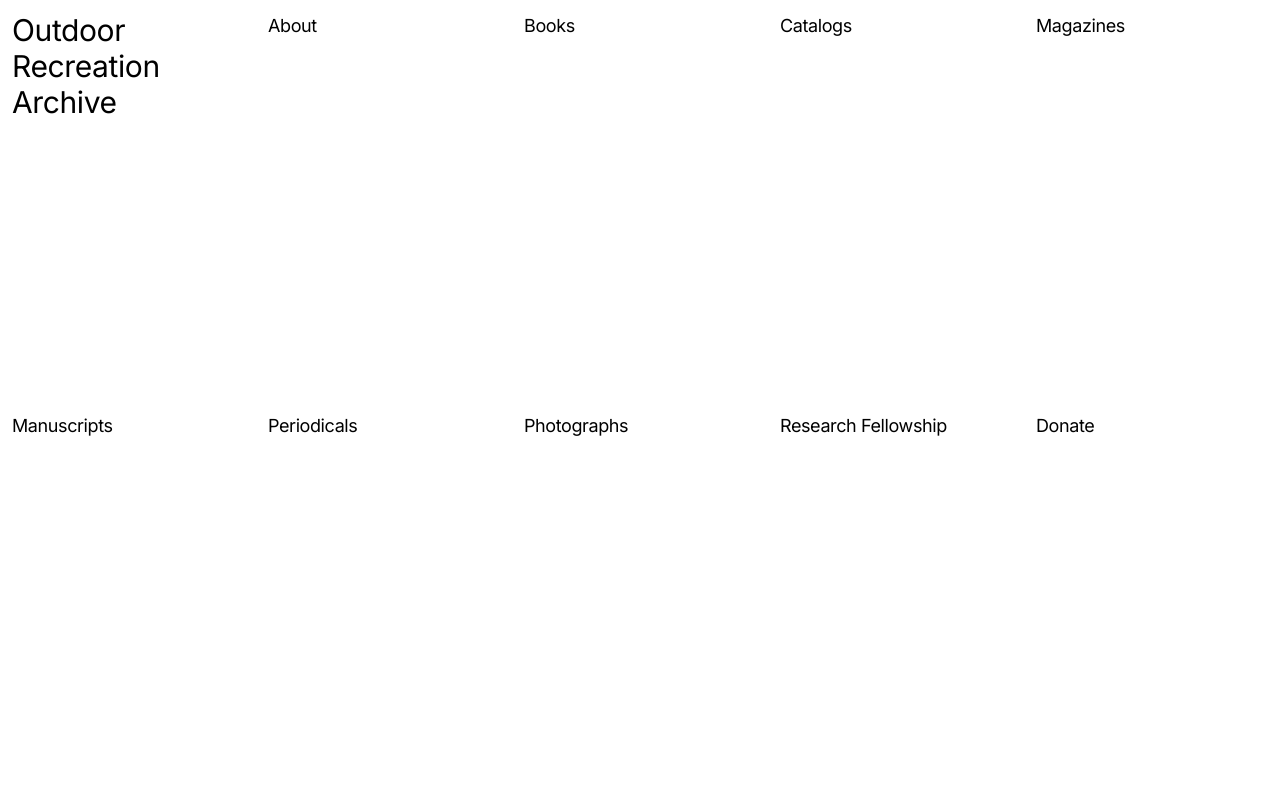
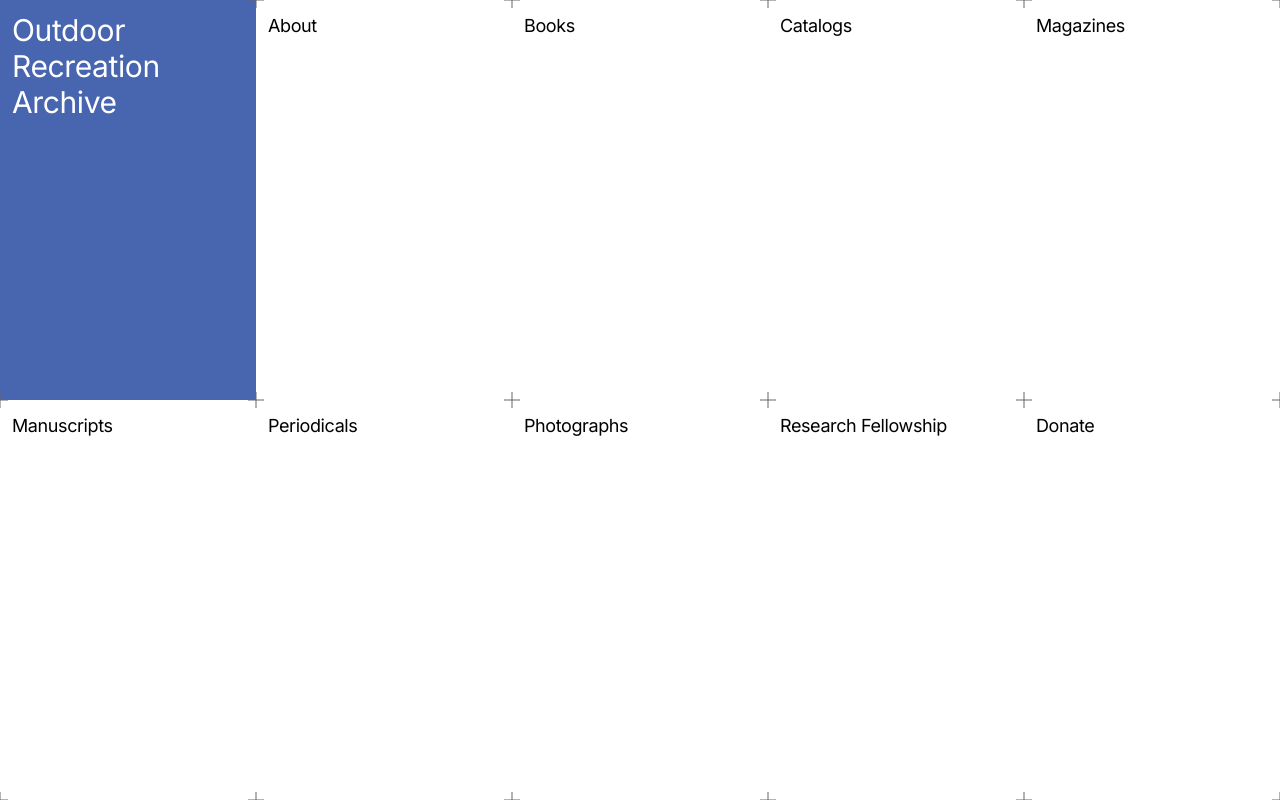
Before and after one commit to gabewolford/outdoor-recreation-archive, a Next.js app: page / in a window 1280 px wide. Built offline with nearby package versions, Linux system fonts and the light colour scheme.

Commit message:
added linkTo prop, updated colors

```diff
--- a/src/app/components/Home/BottomRowCard.jsx
+++ b/src/app/components/Home/BottomRowCard.jsx
@@ -1,14 +1,19 @@
-export default function BottomRowCard({ title }) {
+import Link from "next/link";
+
+export default function BottomRowCard({ title, linkTo }) {
   return (
-    <div className="hidden lg:block col-span-1 p-3 text-lg relative">
+    <Link
+      href={linkTo}
+      className="hidden lg:block col-span-1 p-3 text-lg relative hover:bg-blue-main hover:text-white"
+    >
       {/* Top-right corner */}
-      <div className="absolute top-0 right-0 w-4 h-px bg-crosshairs-gray transform translate-x-1/2 -translate-y-1/2"></div>
-      <div className="absolute top-0 right-0 w-px h-4 bg-crosshairs-gray transform translate-x-1/2 -translate-y-1/2"></div>
+      <div className="absolute top-0 right-0 w-4 h-px bg-gray-main transform translate-x-1/2 -translate-y-1/2"></div>
+      <div className="absolute top-0 right-0 w-px h-4 bg-gray-main transform translate-x-1/2 -translate-y-1/2"></div>
       {/* Bottom-right corner */}
-      <div className="absolute bottom-0 right-0 w-4 h-px bg-crosshairs-gray transform translate-x-1/2 translate-y-1/2"></div>
-      <div className="absolute bottom-0 right-0 w-px h-4 bg-crosshairs-gray transform translate-x-1/2 translate-y-1/2"></div>
+      <div className="absolute bottom-0 right-0 w-4 h-px bg-gray-main transform translate-x-1/2 translate-y-1/2"></div>
+      <div className="absolute bottom-0 right-0 w-px h-4 bg-gray-main transform translate-x-1/2 translate-y-1/2"></div>
       {/* Content */}
       {title}
-    </div>
+    </Link>
   );
 }
--- a/src/app/components/Home/CornerCrosshairs.jsx
+++ b/src/app/components/Home/CornerCrosshairs.jsx
@@ -2,14 +2,14 @@ export default function CornerCrosshairs() {
   return (
     <>
       {/* Top-left corner */}
-      <div className="absolute top-0 left-0 w-4 h-px bg-crosshairs-gray transform -translate-x-1/2 -translate-y-1/2"></div>
-      <div className="absolute top-0 left-0 w-px h-4 bg-crosshairs-gray transform -translate-x-1/2 -translate-y-1/2"></div>
+      <div className="absolute top-0 left-0 w-4 h-px bg-gray-main transform -translate-x-1/2 -translate-y-1/2"></div>
+      <div className="absolute top-0 left-0 w-px h-4 bg-gray-main transform -translate-x-1/2 -translate-y-1/2"></div>
       {/* Top-right corner */}
-      <div className="absolute top-0 right-0 w-4 h-px bg-crosshairs-gray transform translate-x-1/2 -translate-y-1/2"></div>
-      <div className="absolute top-0 right-0 w-px h-4 bg-crosshairs-gray transform translate-x-1/2 -translate-y-1/2"></div>
+      <div className="absolute top-0 right-0 w-4 h-px bg-gray-main transform translate-x-1/2 -translate-y-1/2"></div>
+      <div className="absolute top-0 right-0 w-px h-4 bg-gray-main transform translate-x-1/2 -translate-y-1/2"></div>
       {/* Bottom-left corner */}
-      <div className="absolute bottom-0 left-0 w-4 h-px bg-crosshairs-gray transform -translate-x-1/2 translate-y-1/2"></div>
-      <div className="absolute bottom-0 left-0 w-px h-4 bg-crosshairs-gray transform -translate-x-1/2 translate-y-1/2"></div>
+      <div className="absolute bottom-0 left-0 w-4 h-px bg-gray-main transform -translate-x-1/2 translate-y-1/2"></div>
+      <div className="absolute bottom-0 left-0 w-px h-4 bg-gray-main transform -translate-x-1/2 translate-y-1/2"></div>
     </>
   );
 }
--- a/src/app/components/Home/NameCard.jsx
+++ b/src/app/components/Home/NameCard.jsx
@@ -1,12 +1,12 @@
 export default function NameCard() {
   return (
-    <div className="flex flex-col justify-between col-span-1 row-span-1 p-3 text-2xl relative">
+    <div className="flex flex-col justify-between col-span-1 row-span-1 p-3 text-2xl relative hover:bg-blue-main hover:text-white">
       {/* Bottom-left corner */}
-      <div className="hidden lg:block absolute bottom-0 left-0 w-4 h-px bg-crosshairs-gray transform -translate-x-1/2 translate-y-1/2"></div>
-      <div className="hidden lg:block absolute bottom-0 left-0 w-px h-4 bg-crosshairs-gray transform -translate-x-1/2 translate-y-1/2"></div>
+      <div className="hidden lg:block absolute bottom-0 left-0 w-4 h-px bg-gray-main transform -translate-x-1/2 translate-y-1/2"></div>
+      <div className="hidden lg:block absolute bottom-0 left-0 w-px h-4 bg-gray-main transform -translate-x-1/2 translate-y-1/2"></div>
       {/* Bottom-right corner */}
-      <div className="block lg:hidden absolute bottom-0 right-0 w-4 h-px bg-crosshairs-gray transform translate-x-1/2 translate-y-1/2"></div>
-      <div className="block lg:hidden absolute bottom-0 right-0 w-px h-4 bg-crosshairs-gray transform translate-x-1/2 translate-y-1/2"></div>
+      <div className="block lg:hidden absolute bottom-0 right-0 w-4 h-px bg-gray-main transform translate-x-1/2 translate-y-1/2"></div>
+      <div className="block lg:hidden absolute bottom-0 right-0 w-px h-4 bg-gray-main transform translate-x-1/2 translate-y-1/2"></div>
       {/* Content */}
       <h1 className="text-5xl lg:text-3xl">
         Outdoor
--- a/src/app/components/Home/TopRowCard.jsx
+++ b/src/app/components/Home/TopRowCard.jsx
@@ -1,11 +1,16 @@
-export default function TopRowCard({ title }) {
+import Link from "next/link";
+
+export default function TopRowCard({ title, linkTo }) {
   return (
-    <div className="hidden lg:block col-span-1 p-3 text-lg relative">
+    <Link
+      href={linkTo}
+      className="hidden lg:block col-span-1 p-3 text-lg relative hover:bg-blue-main hover:text-white"
+    >
       {/* Top-left corner */}
-      <div className="absolute top-0 left-0 w-4 h-px bg-crosshairs-gray transform -translate-x-1/2 -translate-y-1/2"></div>
-      <div className="absolute top-0 left-0 w-px h-4 bg-crosshairs-gray transform -translate-x-1/2 -translate-y-1/2"></div>
+      <div className="absolute top-0 left-0 w-4 h-px bg-gray-main transform -translate-x-1/2 -translate-y-1/2"></div>
+      <div className="absolute top-0 left-0 w-px h-4 bg-gray-main transform -translate-x-1/2 -translate-y-1/2"></div>
       {/* Content */}
       {title}
-    </div>
+    </Link>
   );
 }
--- a/src/app/page.js
+++ b/src/app/page.js
@@ -8,15 +8,18 @@ export default function HomePage() {
     <main className="min-h-screen lg:h-svh w-full grid grid-cols-1 lg:grid-cols-5 grid-rows-1 lg:grid-rows-2 overflow-hidden relative">
       <CornerCrosshairs />
       <NameCard />
-      <TopRowCard title="About" />
-      <TopRowCard title="Books" />
-      <TopRowCard title="Catalogs" />
-      <TopRowCard title="Magazines" />
-      <BottomRowCard title="Manuscripts" />
-      <BottomRowCard title="Periodicals" />
-      <BottomRowCard title="Photographs" />
-      <BottomRowCard title="Research Fellowship" />
-      <BottomRowCard title="Donate" />
+      <TopRowCard title="About" linkTo="/about" />
+      <TopRowCard title="Books" linkTo="/books" />
+      <TopRowCard title="Catalogs" linkTo="/catalogs" />
+      <TopRowCard title="Magazines" linkTo="/magazines" />
+      <BottomRowCard title="Manuscripts" linkTo="/manuscripts" />
+      <BottomRowCard title="Periodicals" linkTo="/periodicals" />
+      <BottomRowCard title="Photographs" linkTo="/photographs" />
+      <BottomRowCard
+        title="Research Fellowship"
+        linkTo="/research-fellowship"
+      />
+      <BottomRowCard title="Donate" linkTo="/donate" />
     </main>
   );
 }
```
